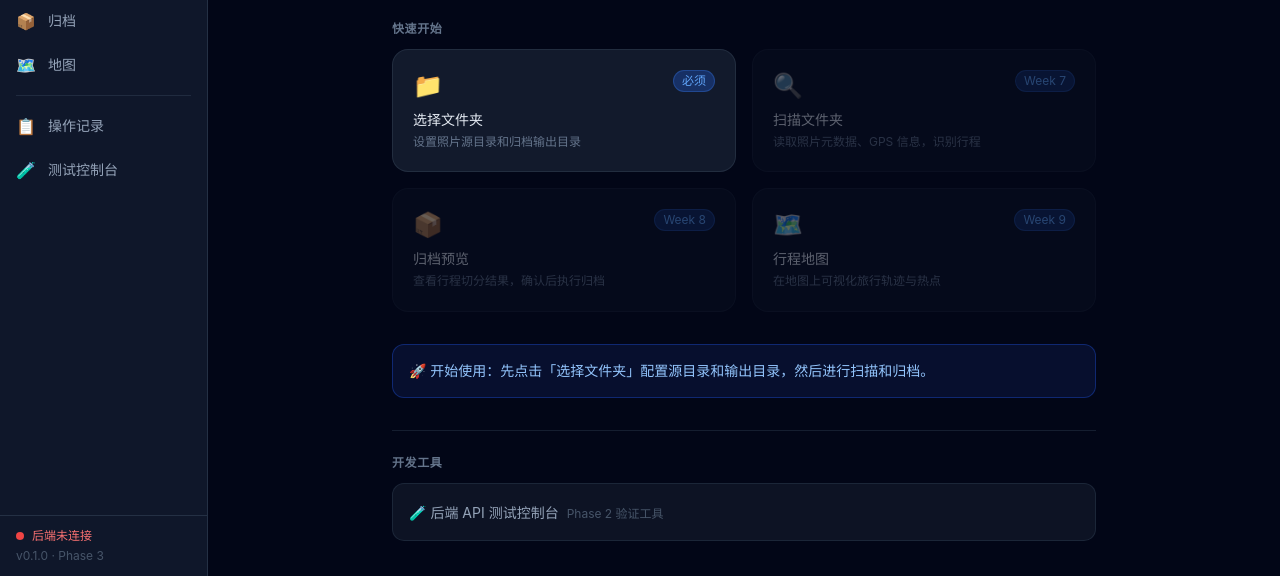
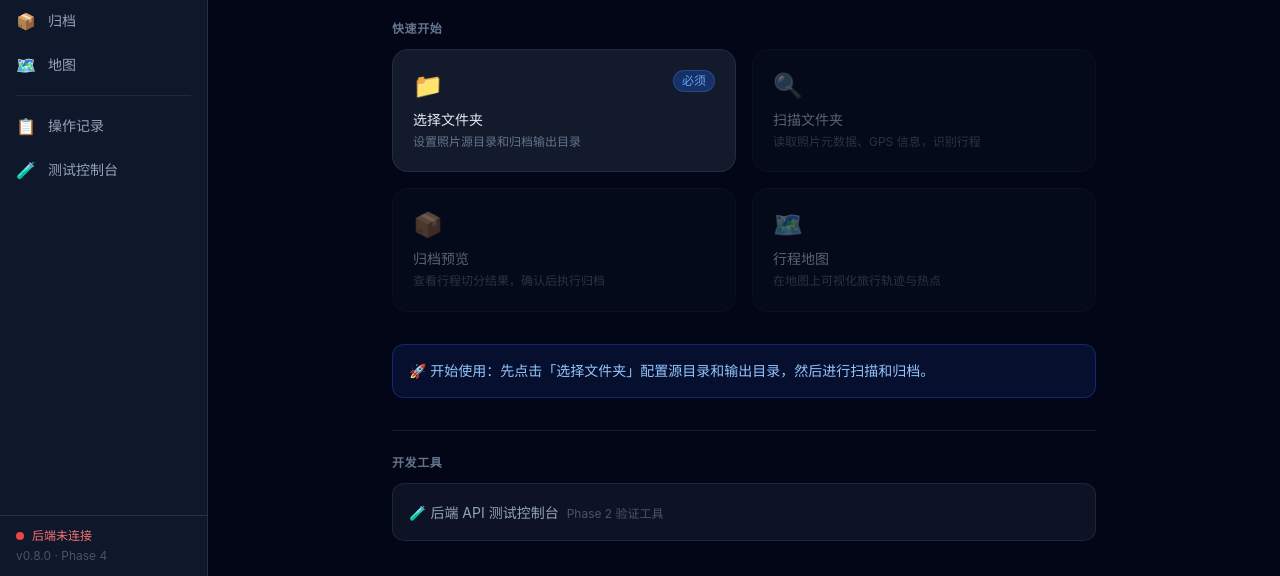
Before and after one commit to vera-hlh/trip-trace, a React (Vite) app in the folder frontend/: page / in a window 1280 px wide. Shown: the part 224-800 px from the top of the page. Built offline with nearby package versions, Linux system fonts and the light colour scheme; no server answers; the HTML template or start-up script is replaced by a standard one.

Commit message:
ui: 移除主页Week badge，侧边栏版本号更新至v0.8.0 Phase 4

```diff
--- a/frontend/src/components/Layout.tsx
+++ b/frontend/src/components/Layout.tsx
@@ -73,7 +73,7 @@ function Sidebar() {
             {backendReady ? "后端已连接" : "后端未连接"}
           </span>
         </div>
-        <div className="text-xs text-slate-600 mt-1">v0.1.0 · Phase 3</div>
+        <div className="text-xs text-slate-600 mt-1">v0.8.0 · Phase 4</div>
       </div>
     </aside>
   );
--- a/frontend/src/pages/HomePage.tsx
+++ b/frontend/src/pages/HomePage.tsx
@@ -157,7 +157,6 @@ export default function HomePage() {
             desc="读取照片元数据、GPS 信息，识别行程"
             onClick={() => setCurrentPage("scan")}
             disabled={!hasConfig || !backendReady}
-            badge="Week 7"
           />
           <QuickCard
             icon="📦"
@@ -165,7 +164,6 @@ export default function HomePage() {
             desc="查看行程切分结果，确认后执行归档"
             onClick={() => setCurrentPage("archive")}
             disabled={!hasConfig || !backendReady}
-            badge="Week 8"
           />
           <QuickCard
             icon="🗺️"
@@ -173,7 +171,6 @@ export default function HomePage() {
             desc="在地图上可视化旅行轨迹与热点"
             onClick={() => setCurrentPage("map")}
             disabled={!backendReady}
-            badge="Week 9"
           />
         </div>
       </div>
```
